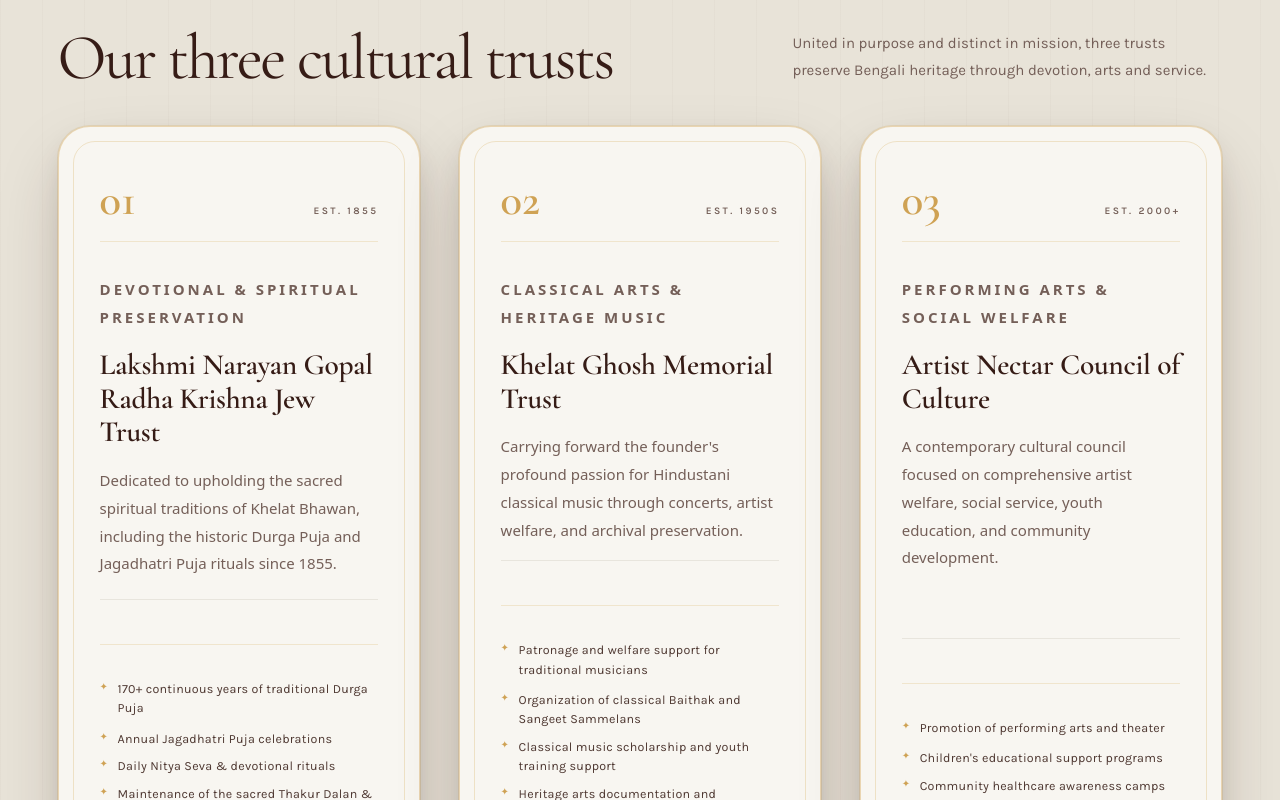
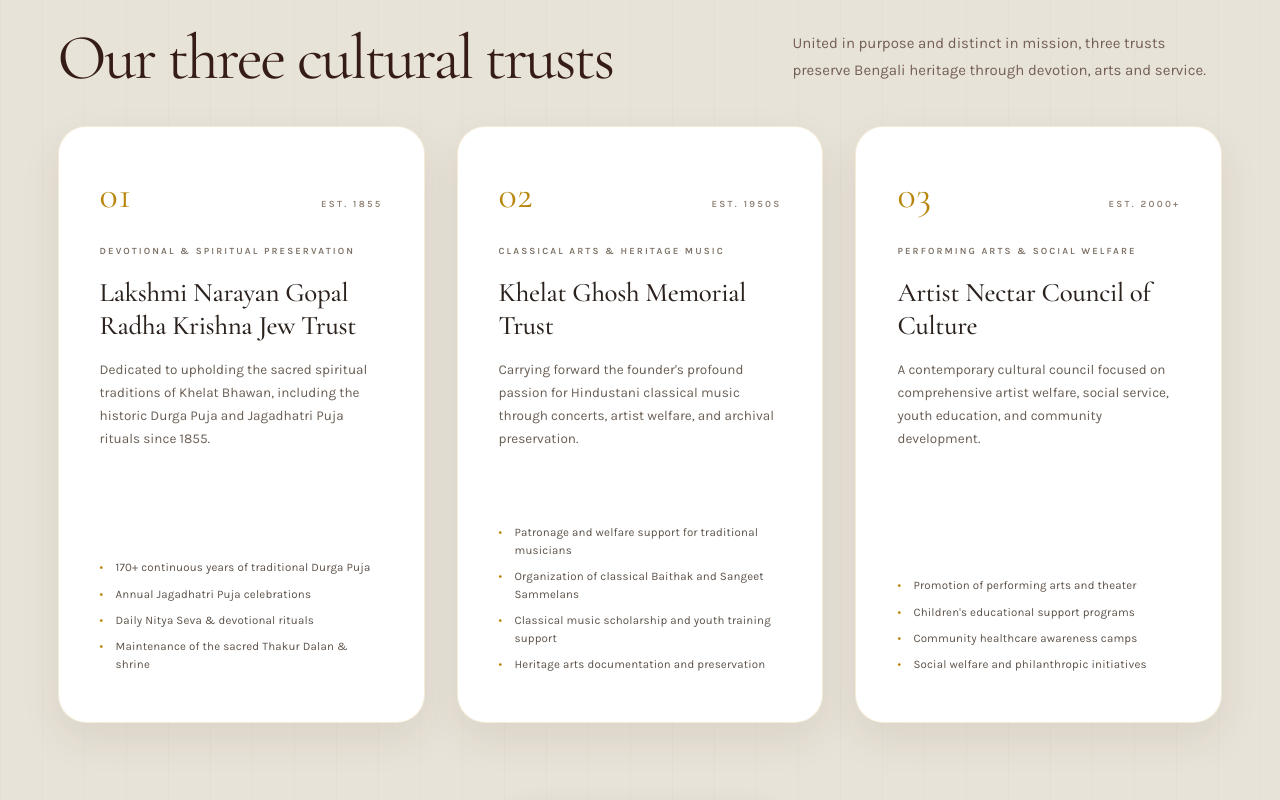
Before and after one commit to jannat-website-idea/khelat-bhawan-heritage, a React (Vite) app: page / in a window 1280 px wide. Shown: the part 2220-3020 px from the top of the page. Built offline with nearby package versions, Linux system fonts and the light colour scheme; a web font is replaced by a local one.

Commit message:
Match trust cards exactly to user screenshot: 28px clean rounded corners, pure white background, subtle drop shadow, and removed inner frame line

```diff
--- a/src/index.css
+++ b/src/index.css
@@ -525,19 +525,19 @@
 .heritage-trust-grid {
   display: grid;
   grid-template-columns: repeat(3, 1fr);
-  gap: clamp(28px, 3vw, 44px);
+  gap: clamp(24px, 2.5vw, 36px);
   width: 100%;
 }
 
 .heritage-trust-card {
   position: relative;
-  min-height: 560px;
-  padding: clamp(40px, 4vw, 56px) clamp(30px, 3.2vw, 44px);
-  background: hsl(var(--background));
-  border: 1.5px solid rgba(216, 174, 98, 0.45);
-  border-radius: 32px;
-  box-shadow: 0 30px 70px -10px rgba(50, 20, 15, 0.22), 0 12px 28px -6px rgba(0, 0, 0, 0.12), 0 0 0 1px rgba(216, 174, 98, 0.25);
-  transition: transform .55s cubic-bezier(0.16, 1, 0.3, 1), box-shadow .55s cubic-bezier(0.16, 1, 0.3, 1), border-color .4s ease;
+  min-height: 540px;
+  padding: clamp(38px, 3.8vw, 50px) clamp(30px, 3.2vw, 42px);
+  background: #ffffff;
+  border: 1px solid rgba(216, 174, 98, 0.25);
+  border-radius: 28px;
+  box-shadow: 0 16px 40px rgba(45, 20, 15, 0.08);
+  transition: transform .45s cubic-bezier(0.16, 1, 0.3, 1), box-shadow .45s cubic-bezier(0.16, 1, 0.3, 1), border-color .35s ease;
   display: flex;
   flex-direction: column;
   justify-content: space-between;
@@ -545,87 +545,94 @@
 }
 
 .heritage-trust-card:hover {
-  transform: translateY(-10px);
-  border-color: rgba(216, 174, 98, 0.9);
-  box-shadow: 0 42px 90px -12px rgba(50, 20, 15, 0.32), 0 18px 36px -8px rgba(0, 0, 0, 0.18), 0 0 35px rgba(216, 174, 98, 0.35);
+  transform: translateY(-6px);
+  border-color: rgba(216, 174, 98, 0.6);
+  box-shadow: 0 24px 55px rgba(45, 20, 15, 0.14), 0 0 20px rgba(216, 174, 98, 0.12);
 }
 
 .heritage-trust-card:before {
-  content: "";
-  position: absolute;
-  inset: 14px;
-  border: 1px solid rgba(216, 174, 98, 0.3);
-  border-radius: 22px;
-  pointer-events: none;
+  display: none;
 }
 
 .heritage-trust-card__top {
   display: flex;
   align-items: baseline;
   justify-content: space-between;
-  margin-bottom: 34px;
-  padding-bottom: 18px;
-  border-bottom: 1px solid rgba(216, 174, 98, 0.25);
+  margin-bottom: 28px;
+  padding-bottom: 0;
+  border-bottom: none;
 }
 
 .heritage-trust-card__top span {
-  color: hsl(var(--accent));
+  color: #b8860b;
   font-family: var(--font-serif);
-  font-size: clamp(42px, 3.5vw, 54px);
-  font-weight: 700;
+  font-size: 38px;
+  font-weight: 400;
   line-height: 1;
+  letter-spacing: 0.02em;
 }
 
 .heritage-trust-card__top small {
-  color: hsl(var(--muted-foreground));
-  font-size: 10px;
-  font-weight: 700;
+  color: #8c7d70;
+  font-size: 9.5px;
+  font-weight: 600;
   letter-spacing: .24em;
   text-transform: uppercase;
 }
 
+.heritage-trust-card p.heritage-kicker {
+  color: #7b6f64;
+  font-size: 9.5px;
+  font-weight: 600;
+  letter-spacing: 0.22em;
+  text-transform: uppercase;
+  margin-bottom: 18px;
+}
+
 .heritage-trust-card h3 {
   position: relative;
-  margin: 16px 0 18px;
-  color: hsl(var(--foreground));
+  margin: 0 0 16px;
+  color: #2b221e;
   font-family: var(--font-serif);
-  font-size: clamp(26px, 2.3vw, 34px);
-  font-weight: 700;
-  line-height: 1.15;
+  font-size: clamp(23px, 2.1vw, 29px);
+  font-weight: 500;
+  line-height: 1.22;
   letter-spacing: -0.01em;
 }
 
-.heritage-trust-card > p:not(.heritage-kicker) {
+.heritage-trust-card > div > p:not(.heritage-kicker) {
   position: relative;
-  font-size: 14.5px;
-  line-height: 1.75;
-  color: hsl(var(--muted-foreground));
+  font-size: 13.5px;
+  line-height: 1.7;
+  color: #695e54;
 }
 
 .heritage-trust-card ul {
   position: relative;
-  margin: 28px 0 0;
-  padding: 24px 0 0;
-  border-top: 1px solid rgba(216, 174, 98, 0.25);
+  margin: 24px 0 0;
+  padding: 16px 0 0;
+  border-top: none;
   list-style: none;
 }
 
 .heritage-trust-card li {
   position: relative;
-  margin: 11px 0;
-  padding-left: 18px;
-  color: hsl(var(--foreground)/.88);
-  font-size: 12.5px;
+  margin: 9px 0;
+  padding-left: 16px;
+  color: #5c5249;
+  font-size: 11.5px;
   line-height: 1.55;
-  letter-spacing: .02em;
+  letter-spacing: .015em;
 }
 
 .heritage-trust-card li:before {
-  content: "✦";
+  content: "•";
   position: absolute;
   left: 0;
-  color: hsl(var(--accent));
-  font-size: 10px;
+  color: #b8860b;
+  font-size: 13px;
+  line-height: 1;
+  top: 1px;
 }
 
 .heritage-button--dark {
--- a/src/pages/HomePage.jsx
+++ b/src/pages/HomePage.jsx
@@ -146,18 +146,18 @@ export default function HomePage({ lang = 'en', setActiveTab, onOpenBooking, onO
               >
                 <div>
                   <div className="heritage-trust-card__top">
-                    <span className="font-serif text-4xl text-primary font-bold">{trust.num}</span>
-                    <small className="text-[10px] uppercase font-semibold tracking-widest text-muted-foreground">{trust.est}</small>
+                    <span>{trust.num}</span>
+                    <small>{trust.est}</small>
                   </div>
-                  <p className="text-[11px] uppercase tracking-[0.2em] font-semibold text-primary mb-2 font-sans">{trust.focus}</p>
-                  <h3 className="font-serif text-2xl lg:text-3xl text-foreground font-semibold mb-4 leading-tight">{trust.title}</h3>
-                  <p className="text-muted-foreground text-xs sm:text-sm font-sans leading-relaxed mb-4">{trust.desc}</p>
+                  <p className="heritage-kicker">{trust.focus}</p>
+                  <h3>{trust.title}</h3>
+                  <p>{trust.desc}</p>
                 </div>
 
-                <div className="pt-4 border-t border-border/40 mt-auto">
+                <div className="mt-auto pt-6">
                   <ul className="space-y-2">
                     {trust.activities.slice(0, 4).map((activity, idx) => (
-                      <li key={idx} className="text-xs text-foreground/80 flex items-start gap-2">
+                      <li key={idx}>
                         <span>{activity}</span>
                       </li>
                     ))}
```
